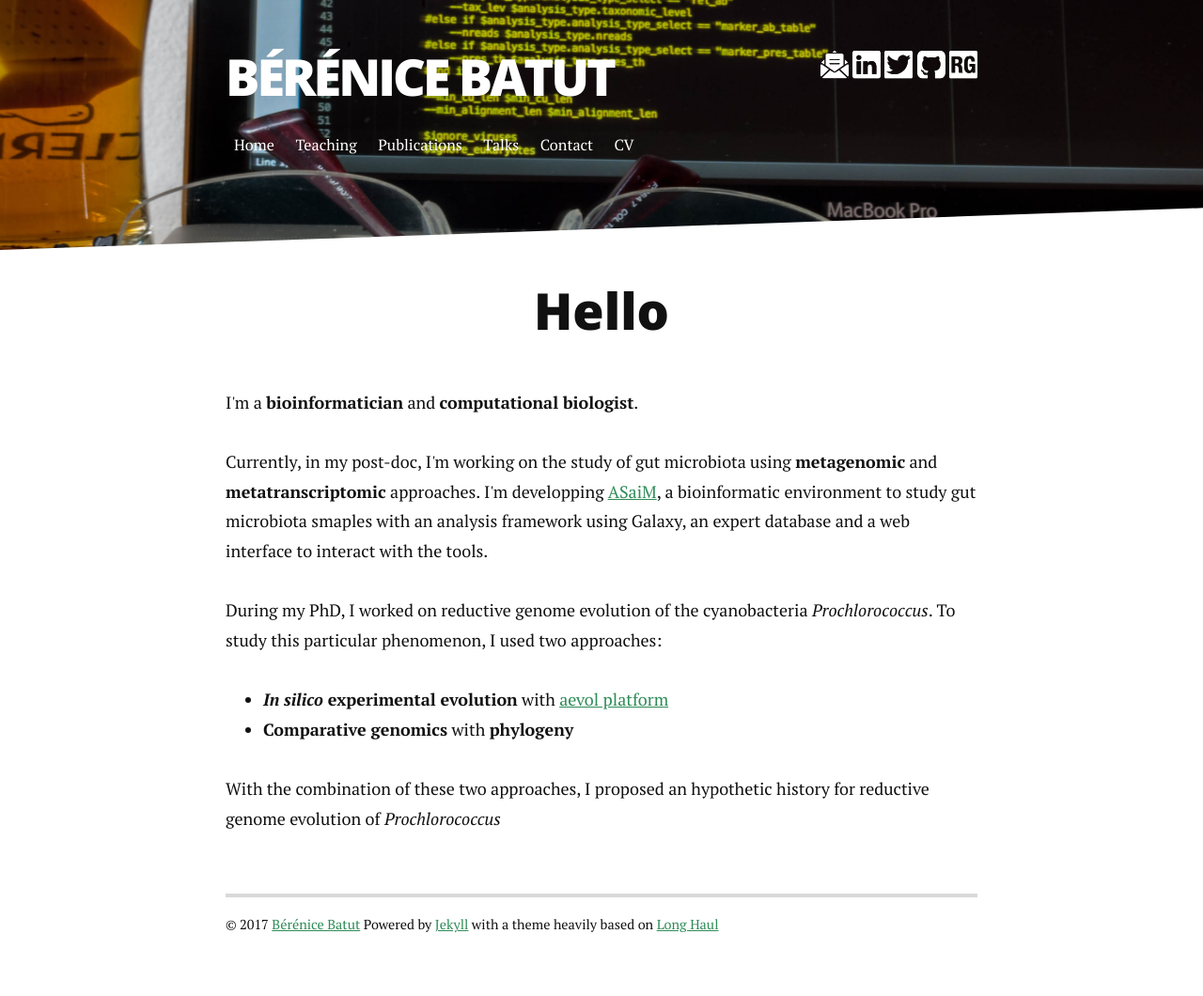
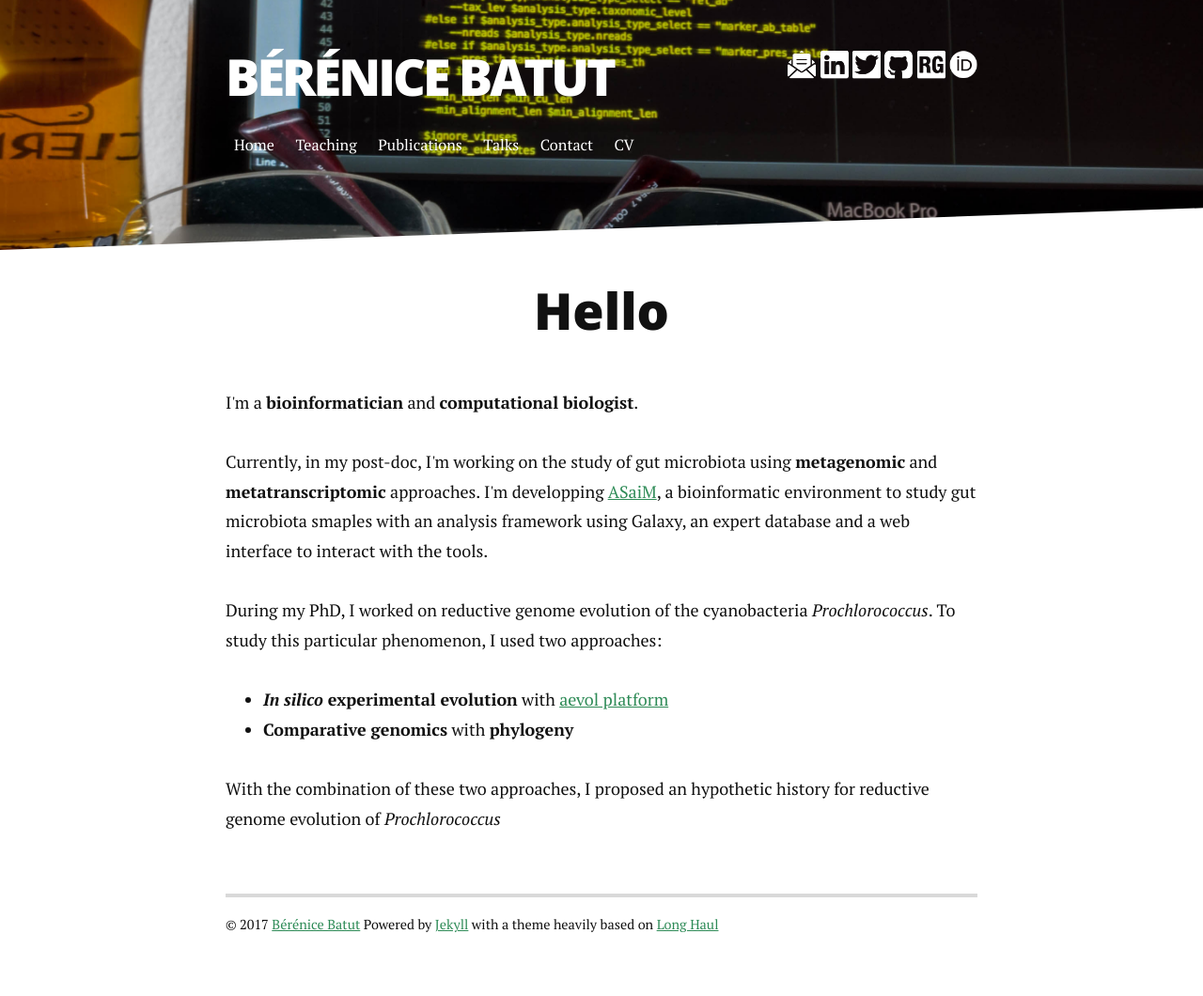
Before and after one commit to bebatut-research/bebatut-research.github.io, a Jekyll site: the page built from index.html, in a window 1280 px wide. Shown: the whole page at 94% size. Built offline with Jekyll 4.4.1, drawn with Linux system fonts in a browser that asks for light colours; nearby versions of some CDN libraries; Markdown is read by kramdown in place of the engine named in the settings; the list of posts is cut into pages by our own code.

Commit message:
Add orcid

```diff
--- a/_includes/header.html
+++ b/_includes/header.html
@@ -35,6 +35,12 @@
             </a></li>
             {% endif %}
 
+            {% if site.social.orcid %}
+            <li><a href="https://orcid.org/{{ site.social.orcid }}">
+                 <img src="/assets/img/orcid.png" />
+            </a></li>
+            {% endif %}
+
          </ul>
       </div>
 
```
Also changed, not shown: assets/img/email106_inversed_color.png (added), assets/img/email106_inversed_color.svg (added), assets/img/github12_inversed_color.png (added), assets/img/github12_inversed_color.svg (added), assets/img/linkedin12_inversed_color.png (added), assets/img/linkedin12_inversed_color.svg (added), assets/img/orcid.png (added), assets/img/orcid_inversed_color.png (added), assets/img/researchgate2_inversed_color.png (added), assets/img/researchgate2_inversed_color.svg (added), assets/img/twitter39_inversed_color.png (added), assets/img/twitter39_inversed_color.svg (added).
